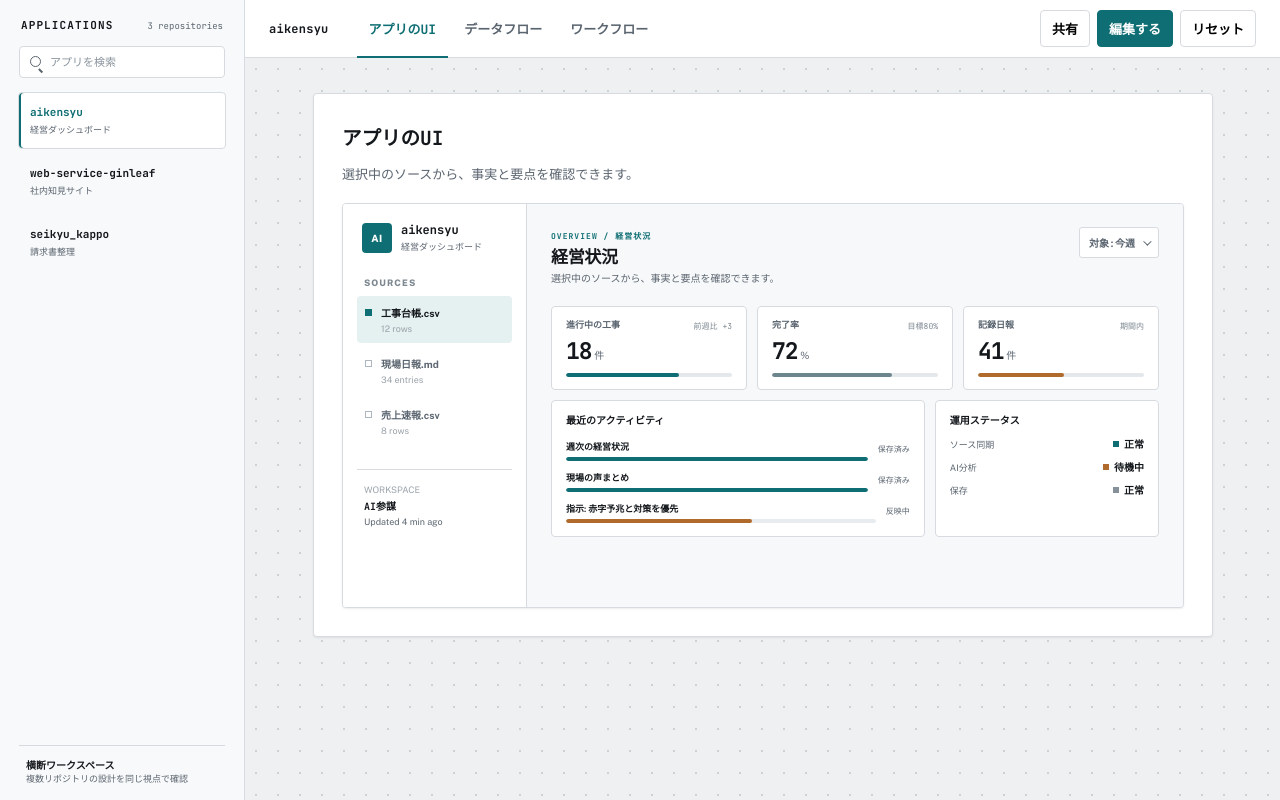
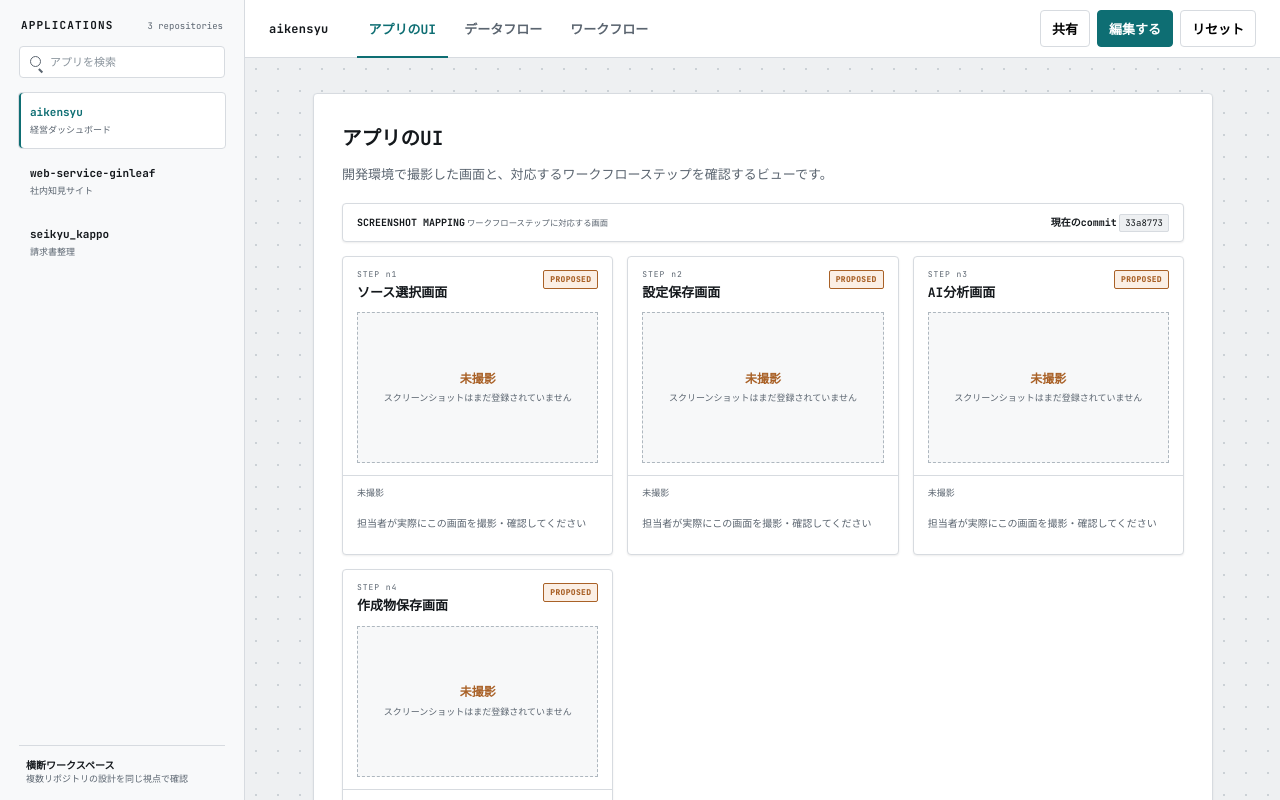
Before and after one commit to ginleaf-llc/workflow-diagram-editor, a website: page index.html in a window 1280 px wide. Both pictures are taken after a click on the button "アプリのUI". Drawn offline with nearby package versions, Linux system fonts and the light colour scheme.

Commit message:
Replace UI-tab mockup with screenshot-mapping viewer (proposed/confirmed, commit-tracked)

```diff
--- a/index.html
+++ b/index.html
@@ -23,6 +23,10 @@
       --chat-soft: #e8eff1;
       --amber: #b06a2c;
       --amber-soft: #fbefe5;
+      --warn: #a96127;
+      --warn-soft: #fbefe5;
+      --ok: #28755b;
+      --ok-soft: #e7f3ec;
       --neutral: #65717b;
       --neutral-soft: #eef0f2;
       --shadow: 0 1px 2px rgba(20, 24, 28, .08);
@@ -610,132 +614,125 @@
       margin: 0;
     }
 
-    /* UI preview: a neutral product surface inside the architecture shell. */
-    .ui-preview {
-      display: grid;
-      grid-template-columns: 184px minmax(0, 1fr);
-      min-height: 405px;
+    /* UI screenshot viewer: the mapping is explicit and stale captures stay visible. */
+    .ui-screen-summary {
+      display: flex;
+      align-items: center;
+      justify-content: space-between;
+      gap: 12px;
       margin-top: 20px;
-      overflow: hidden;
-      color: var(--ink);
-      background: #f7f8f9;
+      padding: 12px 14px;
+      color: var(--muted);
+      background: var(--card);
       border: 1px solid var(--border);
       border-radius: 4px;
       box-shadow: var(--shadow);
-    }
-    .ui-sidebar {
-      padding: 18px 14px;
+      font-size: 10px;
+    }
+    .ui-screen-summary strong {
+      color: var(--ink);
+      font: 700 10px/1.3 "JetBrains Mono", "Noto Sans JP", ui-monospace, monospace;
+    }
+    .ui-screen-summary code,
+    .ui-screen-commit code {
+      padding: 2px 5px;
+      color: var(--ink);
+      background: var(--neutral-soft);
+      border: 1px solid var(--border);
+      border-radius: 2px;
+      font: 9px/1.2 "JetBrains Mono", ui-monospace, monospace;
+    }
+    .ui-screen-summary small { color: var(--muted); }
+    .ui-screen-grid {
+      display: grid;
+      grid-template-columns: repeat(auto-fit, minmax(245px, 1fr));
+      gap: 14px;
+      margin-top: 14px;
+    }
+    .ui-screen-card {
+      display: flex;
+      min-width: 0;
+      flex-direction: column;
+      overflow: hidden;
       background: var(--card);
-      border-right: 1px solid var(--border);
-    }
-    .ui-brand { display: flex; align-items: center; gap: 9px; margin: 1px 5px 24px; }
-    .ui-logo {
-      display: grid;
-      width: 30px;
-      height: 30px;
-      place-items: center;
+      border: 1px solid var(--border);
       border-radius: 4px;
-      color: #fff;
-      background: var(--teal);
-      font-size: 10px;
-      font-weight: 800;
-      letter-spacing: .04em;
-    }
-    .ui-brand strong { display: block; color: var(--ink); font: 700 12px/1.2 "JetBrains Mono", "Noto Sans JP", ui-monospace, monospace; }
-    .ui-brand small { display: block; margin-top: 2px; color: var(--muted); font-size: 9px; }
-    .ui-section-label {
-      margin: 0 7px 8px;
-      color: #7c8790;
-      font-size: 9px;
-      font-weight: 800;
-      letter-spacing: .12em;
-    }
-    .ui-source-nav { display: grid; gap: 4px; }
-    .ui-source {
+      box-shadow: var(--shadow);
+    }
+    .ui-screen-card-header {
       display: flex;
       align-items: flex-start;
-      gap: 9px;
-      padding: 9px 8px;
+      justify-content: space-between;
+      gap: 10px;
+      padding: 13px 14px 11px;
+    }
+    .ui-screen-step {
+      display: block;
       color: var(--muted);
-      border-radius: 4px;
-      text-decoration: none;
-      transition: background .1s ease-out;
-    }
-    .ui-source:hover { background: #f0f3f4; }
-    .ui-source.active { color: var(--ink); background: var(--teal-soft); }
-    .ui-source-mark {
-      width: 7px;
-      height: 7px;
+      font: 8px/1.2 "JetBrains Mono", "Noto Sans JP", ui-monospace, monospace;
+      letter-spacing: .12em;
+    }
+    .ui-screen-card h3 {
+      margin: 5px 0 0;
+      color: var(--ink);
+      font: 700 13px/1.3 "JetBrains Mono", "Noto Sans JP", ui-monospace, monospace;
+    }
+    .ui-screen-status {
       flex: 0 0 auto;
-      margin-top: 4px;
-      border: 1px solid #aeb7bf;
-    }
-    .ui-source.active .ui-source-mark { border-color: var(--teal); background: var(--teal); }
-    .ui-source b { display: block; font-size: 10px; font-weight: 700; }
-    .ui-source small { display: block; margin-top: 3px; color: #9aa2aa; font-size: 9px; }
-    .ui-sidebar-footer {
-      margin-top: 24px;
-      padding: 14px 7px 0;
+      padding: 4px 6px;
+      border: 1px solid currentColor;
+      border-radius: 2px;
+      font: 800 8px/1.1 "JetBrains Mono", "Noto Sans JP", ui-monospace, monospace;
+      letter-spacing: .04em;
+      text-transform: uppercase;
+    }
+    .ui-screen-status.proposed { color: var(--warn); background: var(--warn-soft); }
+    .ui-screen-status.confirmed { color: var(--ok); background: var(--ok-soft); }
+    .ui-screen-thumbnail {
+      display: grid;
+      aspect-ratio: 16 / 10;
+      margin: 0 14px;
+      overflow: hidden;
+      place-items: center;
+      color: var(--muted);
+      background: #f7f8f9;
+      border: 1px dashed #aeb7bf;
+      text-align: center;
+    }
+    .ui-screen-thumbnail img {
+      display: block;
+      width: 100%;
+      height: 100%;
+      object-fit: cover;
+    }
+    .ui-screen-placeholder { display: grid; gap: 5px; padding: 15px; }
+    .ui-screen-placeholder strong {
+      color: var(--warn);
+      font: 800 12px/1.2 "JetBrains Mono", "Noto Sans JP", ui-monospace, monospace;
+    }
+    .ui-screen-placeholder small { font-size: 9px; line-height: 1.45; }
+    .ui-screen-meta {
+      display: grid;
+      gap: 7px;
+      margin-top: 12px;
+      padding: 11px 14px 13px;
       border-top: 1px solid var(--border);
     }
-    .ui-sidebar-footer span { display: block; color: #9aa2aa; font-size: 9px; }
-    .ui-sidebar-footer b { display: block; margin-top: 5px; color: var(--ink); font: 700 10px/1.3 "JetBrains Mono", "Noto Sans JP", ui-monospace, monospace; }
-    .ui-sidebar-footer small { display: block; margin-top: 3px; color: var(--muted); font-size: 9px; }
-    .ui-main { min-width: 0; padding: 23px 24px 20px; background: #f7f8f9; }
-    .ui-header { display: flex; align-items: flex-start; justify-content: space-between; gap: 18px; }
-    .ui-eyebrow { color: var(--teal); font: 700 8px/1.2 "JetBrains Mono", "Noto Sans JP", ui-monospace, monospace; letter-spacing: .13em; }
-    .ui-main h3 { margin: 5px 0 3px; color: var(--ink); font: 700 17px/1.25 "JetBrains Mono", "Noto Sans JP", ui-monospace, monospace; letter-spacing: -.02em; }
-    .ui-main p { margin: 0; color: var(--muted); font: 10px/1.5 "Public Sans", "Noto Sans JP", system-ui, sans-serif; }
-    .ui-filter {
-      display: inline-flex;
+    .ui-screen-commit {
+      display: flex;
+      flex-wrap: wrap;
       align-items: center;
-      gap: 8px;
-      flex: 0 0 auto;
-      padding: 7px 9px;
+      gap: 5px;
       color: var(--muted);
-      background: var(--card);
-      border: 1px solid var(--border);
-      border-radius: 3px;
+      font: 9px/1.35 "JetBrains Mono", "Noto Sans JP", ui-monospace, monospace;
+    }
+    .ui-screen-commit.is-stale { color: var(--warn); }
+    .ui-screen-commit.is-current { color: var(--ok); }
+    .ui-screen-note {
+      color: var(--muted);
       font-size: 10px;
-      font-weight: 700;
-      font-family: "JetBrains Mono", "Noto Sans JP", ui-monospace, monospace;
-    }
-    .ui-filter-caret {
-      width: 6px;
-      height: 6px;
-      border-right: 1px solid var(--muted);
-      border-bottom: 1px solid var(--muted);
-      transform: rotate(45deg) translateY(-2px);
-    }
-    .ui-kpis { display: grid; grid-template-columns: repeat(3, minmax(0, 1fr)); gap: 10px; margin-top: 20px; }
-    .ui-kpi { padding: 13px 14px 12px; background: var(--card); border: 1px solid var(--border); border-radius: 4px; }
-    .ui-kpi-top { display: flex; align-items: center; justify-content: space-between; gap: 6px; }
-    .ui-kpi-label { color: var(--muted); font: 600 9px/1.3 "JetBrains Mono", "Noto Sans JP", ui-monospace, monospace; }
-    .ui-kpi-note { color: #7c8790; font: 8px/1.3 "JetBrains Mono", "Noto Sans JP", ui-monospace, monospace; white-space: nowrap; }
-    .ui-kpi strong { display: block; margin-top: 8px; color: var(--ink); font: 700 23px/1 "JetBrains Mono", "Noto Sans JP", ui-monospace, monospace; letter-spacing: -.05em; }
-    .ui-kpi strong small { margin-left: 3px; color: var(--muted); font: 500 10px/1 "Public Sans", "Noto Sans JP", system-ui, sans-serif; letter-spacing: 0; }
-    .ui-kpi-line { height: 4px; margin-top: 10px; overflow: hidden; background: #e5e8eb; border-radius: 2px; }
-    .ui-kpi-line i { display: block; width: 68%; height: 100%; background: var(--teal); border-radius: inherit; }
-    .ui-kpi:nth-child(2) .ui-kpi-line i { width: 52%; background: #6d858d; }
-    .ui-kpi:nth-child(3) .ui-kpi-line i { width: 84%; background: var(--amber); }
-    .ui-panels { display: grid; grid-template-columns: minmax(0, 1.25fr) minmax(150px, .75fr); gap: 10px; margin-top: 10px; }
-    .ui-panel { min-width: 0; padding: 13px 14px; background: var(--card); border: 1px solid var(--border); border-radius: 4px; }
-    .ui-panel h4 { margin: 0 0 11px; color: var(--ink); font: 700 10px/1.3 "JetBrains Mono", "Noto Sans JP", ui-monospace, monospace; }
-    .ui-activity { display: grid; gap: 8px; }
-    .ui-activity-row { display: grid; grid-template-columns: minmax(0, 1fr) auto; gap: 10px; align-items: center; }
-    .ui-activity-row b { overflow: hidden; color: var(--ink); font: 600 9px/1.3 "Public Sans", "Noto Sans JP", system-ui, sans-serif; text-overflow: ellipsis; white-space: nowrap; }
-    .ui-activity-row small { color: var(--muted); font: 8px/1.3 "JetBrains Mono", "Noto Sans JP", ui-monospace, monospace; }
-    .ui-activity-bar { height: 4px; margin-top: 4px; overflow: hidden; background: #e9ecee; border-radius: 2px; }
-    .ui-activity-bar i { display: block; width: 74%; height: 100%; background: var(--teal); border-radius: inherit; }
-    .ui-activity-row:nth-child(2) .ui-activity-bar i { width: 49%; }
-    .ui-activity-row:nth-child(3) .ui-activity-bar i { width: 88%; background: var(--amber); }
-    .ui-status-list { display: grid; gap: 10px; }
-    .ui-status { display: flex; align-items: center; justify-content: space-between; gap: 8px; }
-    .ui-status span { color: var(--muted); font-size: 9px; }
-    .ui-status b { color: var(--ink); font: 600 10px/1.3 "JetBrains Mono", "Noto Sans JP", ui-monospace, monospace; }
-    .ui-status b:before { content: ""; display: inline-block; width: 6px; height: 6px; margin: 0 5px 1px 0; background: var(--teal); }
-    .ui-status:nth-child(2) b:before { background: var(--amber); }
-    .ui-status:nth-child(3) b:before { background: #87919a; }
+      line-height: 1.5;
+    }
 
     /* Data preview: request paths keep the same card-and-wire language as the workflow. */
     .flow-card {
@@ -796,8 +793,8 @@
       .bar strong { margin-right: 8px; }
       .bar .tools { display: none; }
       .other { width: calc(100% - 28px); padding: 20px; }
-      .ui-preview { grid-template-columns: 155px minmax(0, 1fr); }
-      .ui-panels { grid-template-columns: 1fr; }
+      .ui-screen-summary { align-items: flex-start; flex-direction: column; }
+      .ui-screen-grid { grid-template-columns: 1fr; }
       .workflow-editor { left: 875px; }
     }
 
@@ -854,7 +851,7 @@
 
     <section id="ui" class="view other hidden">
       <h2>アプリのUI</h2>
-      <p id="uiDescription">選択アプリの主要画面を、実際のダッシュボードに近い構成で確認するビューです。</p>
+      <p id="uiDescription">開発環境で撮影した画面と、対応するワークフローステップを確認するビューです。</p>
       <div id="uiContent"></div>
     </section>
 
@@ -903,23 +900,41 @@
           nextId: 7
         },
         ui: {
-          initials: 'AI', brand: 'aikensyu', subtitle: '経営ダッシュボード', workspace: 'AI参謀', updated: 'Updated 4 min ago',
-          eyebrow: 'OVERVIEW / 経営状況', title: '経営状況', description: '選択中のソースから、事実と要点を確認できます。', filter: '対象:今週',
-          sources: [
-            { name: '工事台帳.csv', meta: '12 rows' }, { name: '現場日報.md', meta: '34 entries' },
-            { name: '売上速報.csv', meta: '8 rows' }
-          ],
-          kpis: [
-            { label: '進行中の工事', note: '前週比 +3', value: '18', unit: '件', progress: 68 },
-            { label: '完了率', note: '目標80%', value: '72', unit: '%', progress: 72, color: '#6d858d' },
-            { label: '記録日報', note: '期間内', value: '41', unit: '件', progress: 52, color: '#b06a2c' }
-          ],
-          activities: [
-            { name: '週次の経営状況', status: '保存済み', progress: 100 },
-            { name: '現場の声まとめ', status: '保存済み', progress: 100 },
-            { name: '指示: 赤字予兆と対策を優先', status: '反映中', progress: 60, color: '#b06a2c' }
-          ],
-          statuses: [{ name: 'ソース同期', value: '正常' }, { name: 'AI分析', value: '待機中' }, { name: '保存', value: '正常' }]
+          currentCommit: '33a8773',
+          screens: [
+            {
+              stepId: 'n1',
+              label: 'ソース選択画面',
+              screenshotUrl: null,
+              status: 'proposed',
+              capturedAtCommit: null,
+              note: '担当者が実際にこの画面を撮影・確認してください'
+            },
+            {
+              stepId: 'n2',
+              label: '設定保存画面',
+              screenshotUrl: null,
+              status: 'proposed',
+              capturedAtCommit: null,
+              note: '担当者が実際にこの画面を撮影・確認してください'
+            },
+            {
+              stepId: 'n3',
+              label: 'AI分析画面',
+              screenshotUrl: null,
+              status: 'proposed',
+              capturedAtCommit: null,
+              note: '担当者が実際にこの画面を撮影・確認してください'
+            },
+            {
+              stepId: 'n4',
+              label: '作成物保存画面',
+              screenshotUrl: null,
+              status: 'proposed',
+              capturedAtCommit: null,
+              note: '担当者が実際にこの画面を撮影・確認してください'
+            }
+          ]
         },
         data: {
           eyebrow: 'REQUEST PATH', title: 'ブラウザから保存まで', footer: 'browser → API → storage', ariaLabel: 'ブラウザからAPIエンドポイントを経由して保存先へ至るデータフロー',
@@ -1415,26 +1430,52 @@
       }
     }
 
+    function uiEmptyStateMarkup() {
+      return '<div class="empty-state ui-empty-state"><span class="empty-kicker">NO SCREENS</span><h3>このアプリの画面はまだ登録されていません</h3><p>スクリーンショットを登録すると、ワークフローとの対応を確認できます</p></div>';
+    }
+
+    function screenStatus(screen) {
+      return screen.status === 'confirmed' ? 'confirmed' : 'proposed';
+    }
+
+    function screenCommitMarkup(screen, currentCommit) {
+      const capturedCommit = String(screen.capturedAtCommit || '').trim();
+      if (!capturedCommit) return '<span class="ui-screen-commit">未撮影</span>';
+
+      const capturedMarkup = '<span>撮影: commit <code>' + escapeHtml(capturedCommit) + '</code></span>';
+      if (!currentCommit) return '<div class="ui-screen-commit">' + capturedMarkup + '</div>';
+
+      const isCurrent = capturedCommit === currentCommit;
+      const revisionMarkup = isCurrent
+        ? '<span>現在のcommitと一致</span>'
+        : '<span>現在のcommit <code>' + escapeHtml(currentCommit) + '</code>との差分あり</span>';
+      return '<div class="ui-screen-commit ' + (isCurrent ? 'is-current' : 'is-stale') + '">' + capturedMarkup + revisionMarkup + '</div>';
+    }
+
     function buildUiMarkup(data) {
-      const sources = data.sources.map((source, index) => '<a class="ui-source' + (index === 0 ? ' active' : '') + '" href="#ui"><span class="ui-source-mark"></span><span><b>' + escapeHtml(source.name) + '</b><small>' + escapeHtml(source.meta) + '</small></span></a>').join('');
-      const kpis = data.kpis.map(kpi => {
-        const progress = clamp(numberOr(kpi.progress, 0), 0, 100);
-        const color = kpi.color ? ' style="background:' + escapeHtml(kpi.color) + ';"' : '';
-        return '<div class="ui-kpi"><div class="ui-kpi-top"><span class="ui-kpi-label">' + escapeHtml(kpi.label) + '</span><span class="ui-kpi-note">' + escapeHtml(kpi.note) + '</span></div><strong>' + escapeHtml(kpi.value) + '<small>' + escapeHtml(kpi.unit) + '</small></strong><div class="ui-kpi-line"><i style="width:' + progress + '%;' + (color ? 'background:' + escapeHtml(kpi.color) + ';' : '') + '"></i></div></div>';
+      const currentCommit = String(data.currentCommit || '').trim();
+      const currentCommitMarkup = currentCommit
+        ? '<code>' + escapeHtml(currentCommit) + '</code>'
+        : '<span>未登録</span>';
+      const screens = data.screens.map(screen => {
+        const status = screenStatus(screen);
+        const screenshotUrl = String(screen.screenshotUrl || '').trim();
+        const thumbnail = screenshotUrl
+          ? '<img src="' + escapeHtml(screenshotUrl) + '" alt="' + escapeHtml(screen.label) + 'のスクリーンショット">'
+          : '<div class="ui-screen-placeholder"><strong>未撮影</strong><small>スクリーンショットはまだ登録されていません</small></div>';
+        return '<article class="ui-screen-card" data-step-id="' + escapeHtml(screen.stepId) + '"><header class="ui-screen-card-header"><div><span class="ui-screen-step">STEP ' + escapeHtml(screen.stepId) + '</span><h3>' + escapeHtml(screen.label) + '</h3></div><span class="ui-screen-status ' + status + '" aria-label="状態: ' + status + '">' + status + '</span></header><div class="ui-screen-thumbnail" aria-label="' + escapeHtml(screen.label) + 'のサムネイル">' + thumbnail + '</div><div class="ui-screen-meta">' + screenCommitMarkup(screen, currentCommit) + '<p class="ui-screen-note">' + escapeHtml(screen.note || '') + '</p></div></article>';
       }).join('');
-      const activities = data.activities.map(activity => {
-        const progress = clamp(numberOr(activity.progress, 0), 0, 100);
-        const color = activity.color ? ' background:' + escapeHtml(activity.color) + ';' : '';
-        return '<div class="ui-activity-row"><div><b>' + escapeHtml(activity.name) + '</b><div class="ui-activity-bar"><i style="width:' + progress + '%;' + color + '"></i></div></div><small>' + escapeHtml(activity.status) + '</small></div>';
-      }).join('');
-      const statuses = data.statuses.map(status => '<div class="ui-status"><span>' + escapeHtml(status.name) + '</span><b>' + escapeHtml(status.value) + '</b></div>').join('');
-      return '<div class="ui-preview" aria-label="' + escapeHtml(data.brand) + ' のダッシュボードプレビュー"><aside class="ui-sidebar"><div class="ui-brand"><span class="ui-logo">' + escapeHtml(data.initials) + '</span><div><strong>' + escapeHtml(data.brand) + '</strong><small>' + escapeHtml(data.subtitle) + '</small></div></div><div class="ui-section-label">SOURCES</div><nav class="ui-source-nav" aria-label="ソース一覧">' + sources + '</nav><div class="ui-sidebar-footer"><span>WORKSPACE</span><b>' + escapeHtml(data.workspace) + '</b><small>' + escapeHtml(data.updated) + '</small></div></aside><div class="ui-main"><div class="ui-header"><div><span class="ui-eyebrow">' + escapeHtml(data.eyebrow) + '</span><h3>' + escapeHtml(data.title) + '</h3><p>' + escapeHtml(data.description) + '</p></div><button class="ui-filter">' + escapeHtml(data.filter) + '<span class="ui-filter-caret" aria-hidden="true"></span></button></div><div class="ui-kpis">' + kpis + '</div><div class="ui-panels"><section class="ui-panel"><h4>最近のアクティビティ</h4><div class="ui-activity">' + activities + '</div></section><section class="ui-panel"><h4>運用ステータス</h4><div class="ui-status-list">' + statuses + '</div></section></div></div></div>';
+      return '<div class="ui-screen-viewer" aria-label="' + escapeHtml(app) + 'のスクリーンショット対応表"><div class="ui-screen-summary"><div><strong>SCREENSHOT MAPPING</strong><small> ワークフローステップに対応する画面</small></div><div><strong>現在のcommit</strong> ' + currentCommitMarkup + '</div></div><div class="ui-screen-grid">' + screens + '</div></div>';
     }
 
     function renderUiView() {
       const data = hasAppData(app) ? APP_DATA[app].ui : null;
-      uiDescription.textContent = data ? data.description : 'このアプリの構成はまだ登録されていません';
-      uiContent.innerHTML = data ? buildUiMarkup(data) : emptyStateMarkup('アプリのUI');
+      const screens = data && Array.isArray(data.screens) ? data.screens : null;
+      const hasScreens = screens && screens.length > 0;
+      uiDescription.textContent = hasScreens
+        ? '開発環境で撮影した画面と、対応するワークフローステップを確認するビューです。'
+        : 'このアプリの画面はまだ登録されていません';
+      uiContent.innerHTML = hasScreens ? buildUiMarkup(data) : uiEmptyStateMarkup();
     }
 
     function dataWirePathMarkup(data) {
```
